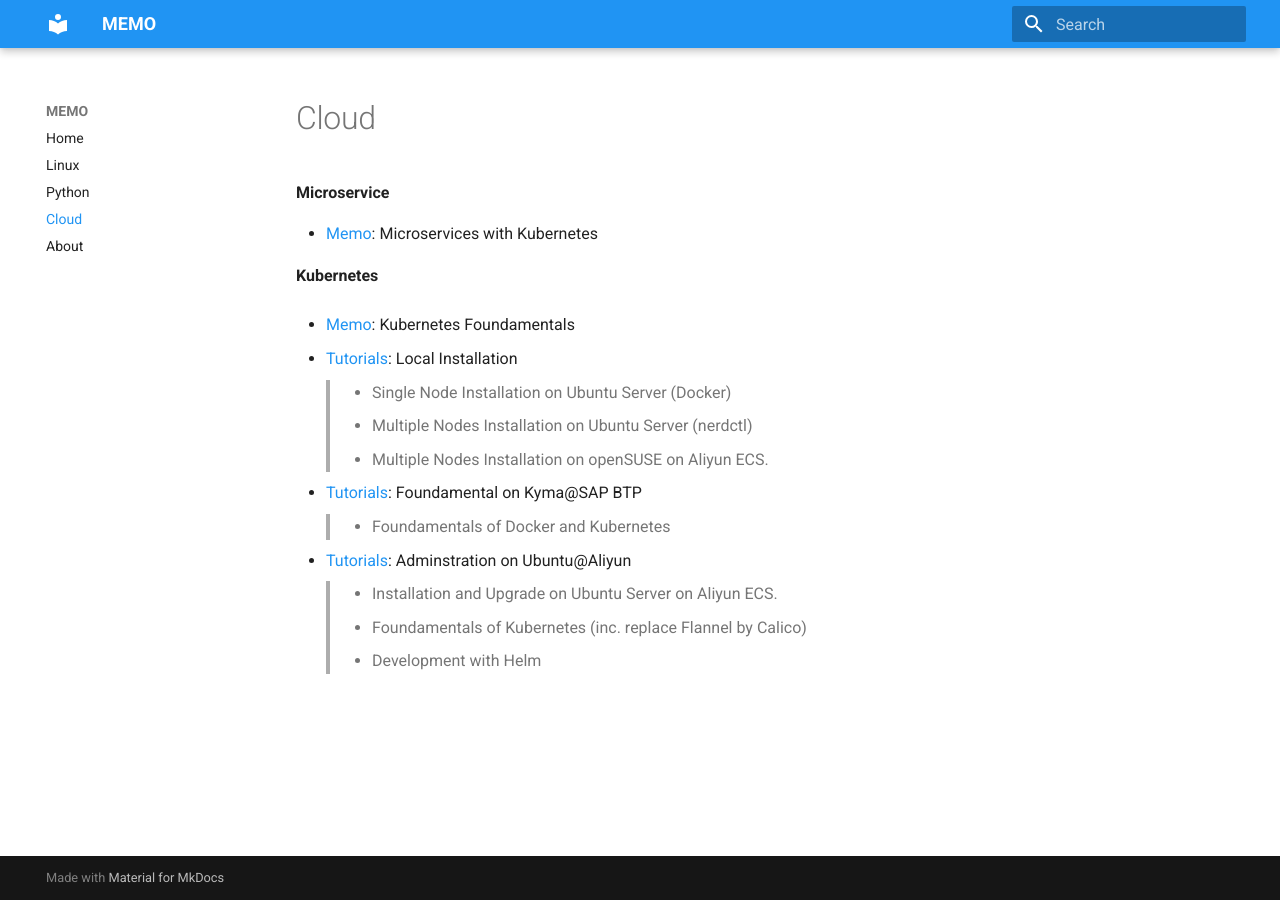
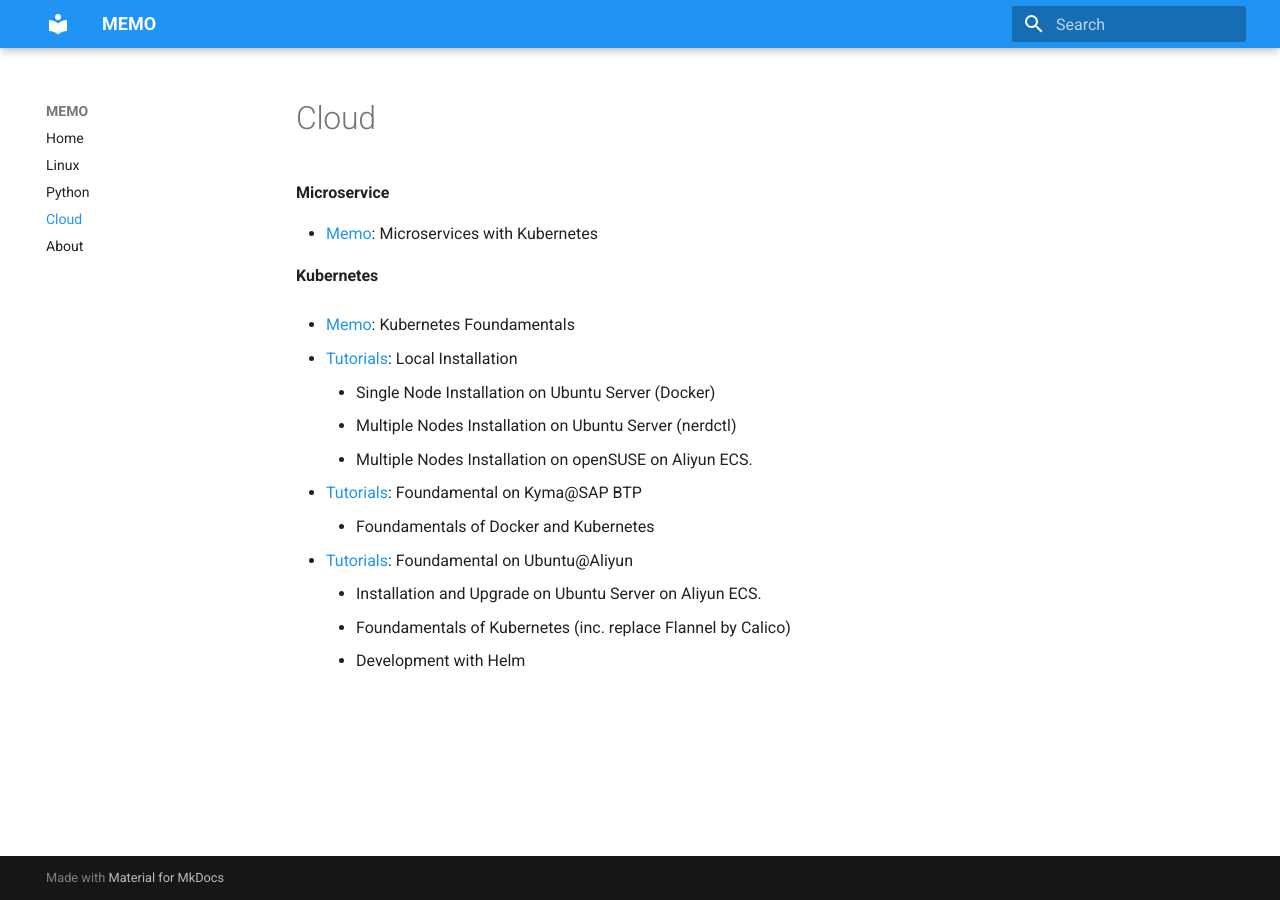
Before and after one commit to huyuhui001/mySite, an MkDocs documentation site: the page built from docs/cloud.md, in a window 1280 px wide. Built offline with MkDocs 1.6.1 and Material for MkDocs 9.7.7, drawn with Linux system fonts in a browser that asks for light colours.

Commit message:
Documentation

```diff
--- a/docs/cloud.md
+++ b/docs/cloud.md
@@ -11,14 +11,14 @@
 - [Memo](./cloud/KubernetesFoundationMemo.md): Kubernetes Foundamentals
 
 - [Tutorials](./cloud/Kubernetes-Deployment.md): Local Installation
->    + Single Node Installation on Ubuntu Server (Docker)
->    + Multiple Nodes Installation on Ubuntu Server (nerdctl)
->    + Multiple Nodes Installation on openSUSE on Aliyun ECS.
+     + Single Node Installation on Ubuntu Server (Docker)
+     + Multiple Nodes Installation on Ubuntu Server (nerdctl)
+     + Multiple Nodes Installation on openSUSE on Aliyun ECS.
 
 - [Tutorials](./cloud/KubernetesTutorials-BTP-trail.md): Foundamental on Kyma@SAP BTP
->    + Foundamentals of Docker and Kubernetes
+     + Foundamentals of Docker and Kubernetes
 
-- [Tutorials](./cloud/KubernetesTutorials-Aliyun-Ubuntu.md): Adminstration on Ubuntu@Aliyun
->    + Installation and Upgrade on Ubuntu Server on Aliyun ECS.
->    + Foundamentals of Kubernetes (inc. replace Flannel by Calico)
->    + Development with Helm
+- [Tutorials](./cloud/KubernetesTutorials-Aliyun-Ubuntu.md): Foundamental on Ubuntu@Aliyun
+     + Installation and Upgrade on Ubuntu Server on Aliyun ECS.
+     + Foundamentals of Kubernetes (inc. replace Flannel by Calico)
+     + Development with Helm
```
